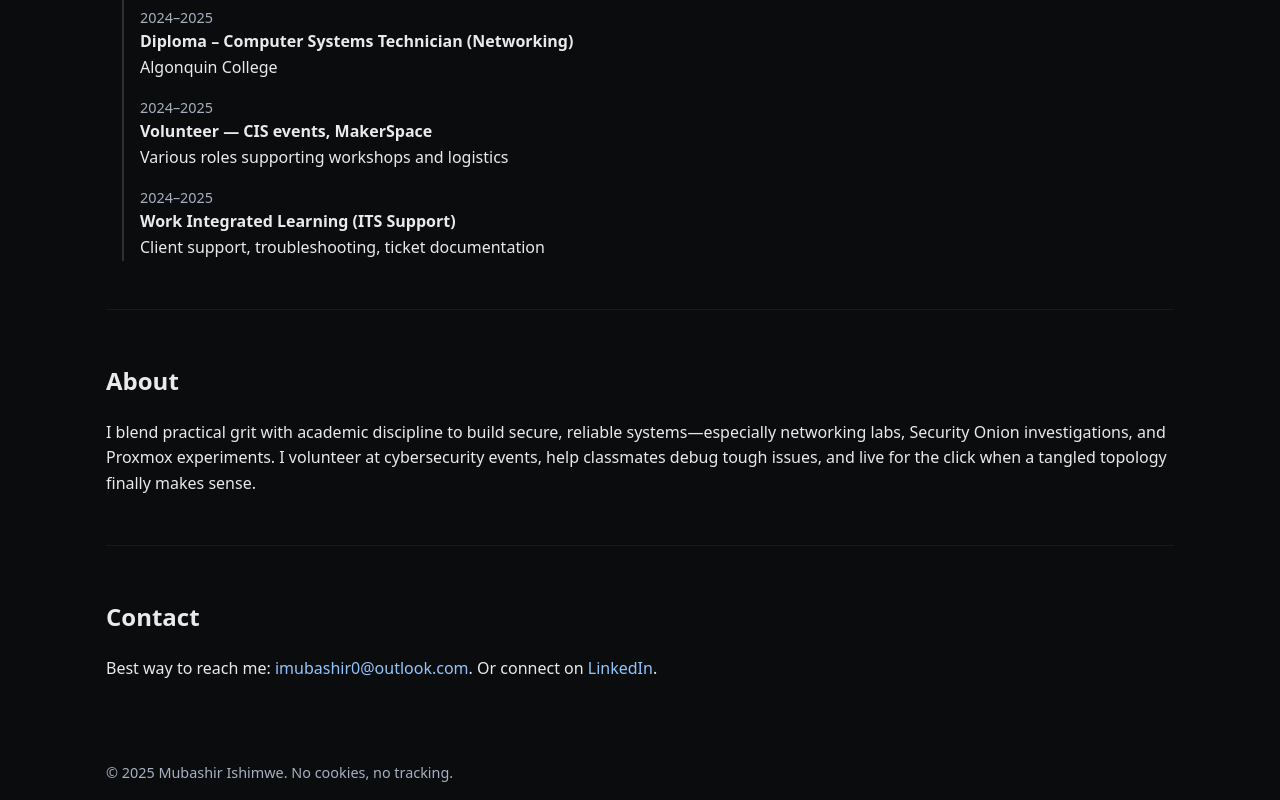
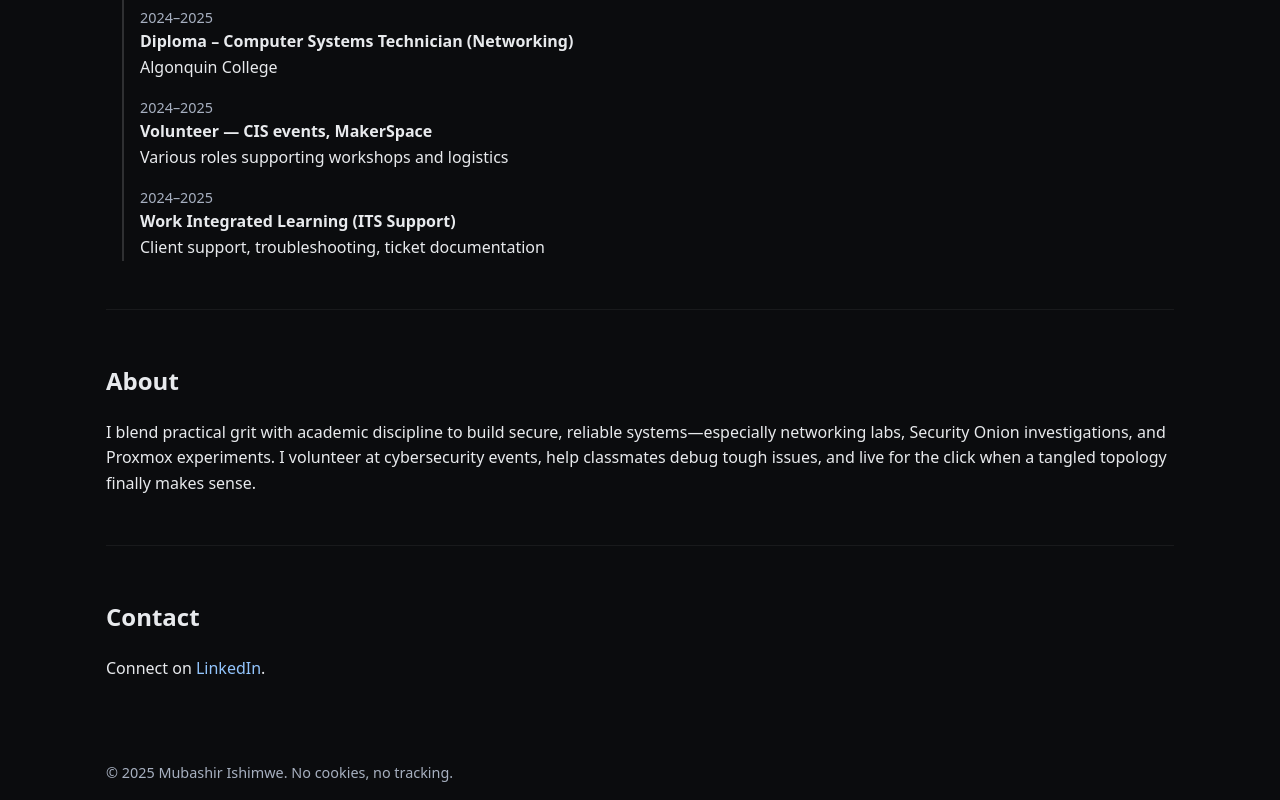
Before and after one commit to imubashir0/portfolio, a plain HTML site: page index.html in a window 1280 px wide. Shown: the part 1334-2134 px from the top of the page. Drawn offline with Linux system fonts and the light colour scheme.

Commit message:
Update index.html

```diff
--- a/index.html
+++ b/index.html
@@ -100,7 +100,7 @@
 
     <section id="contact" aria-labelledby="contact-title">
       <h2 id="contact-title">Contact</h2>
-      <p>Best way to reach me: <a href="mailto:imubashir0@outlook.com">imubashir0@outlook.com</a>. Or connect on <a href="https://linkedin.com/in/imubashir/" target="_blank" rel="noopener">LinkedIn</a>.</p>
+      <p>Connect on <a href="https://linkedin.com/in/imubashir/" target="_blank" rel="noopener">LinkedIn</a>.</p>
     </section>
   </main>
 
```
